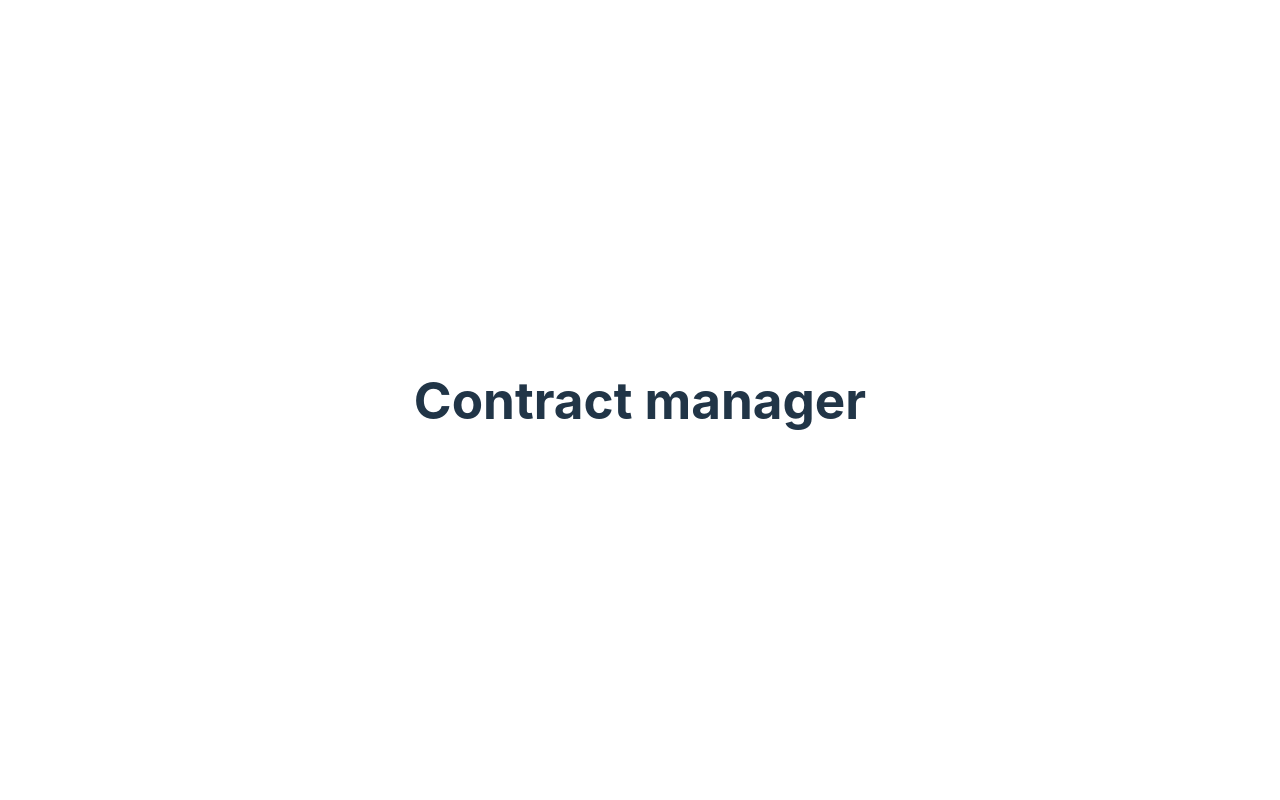
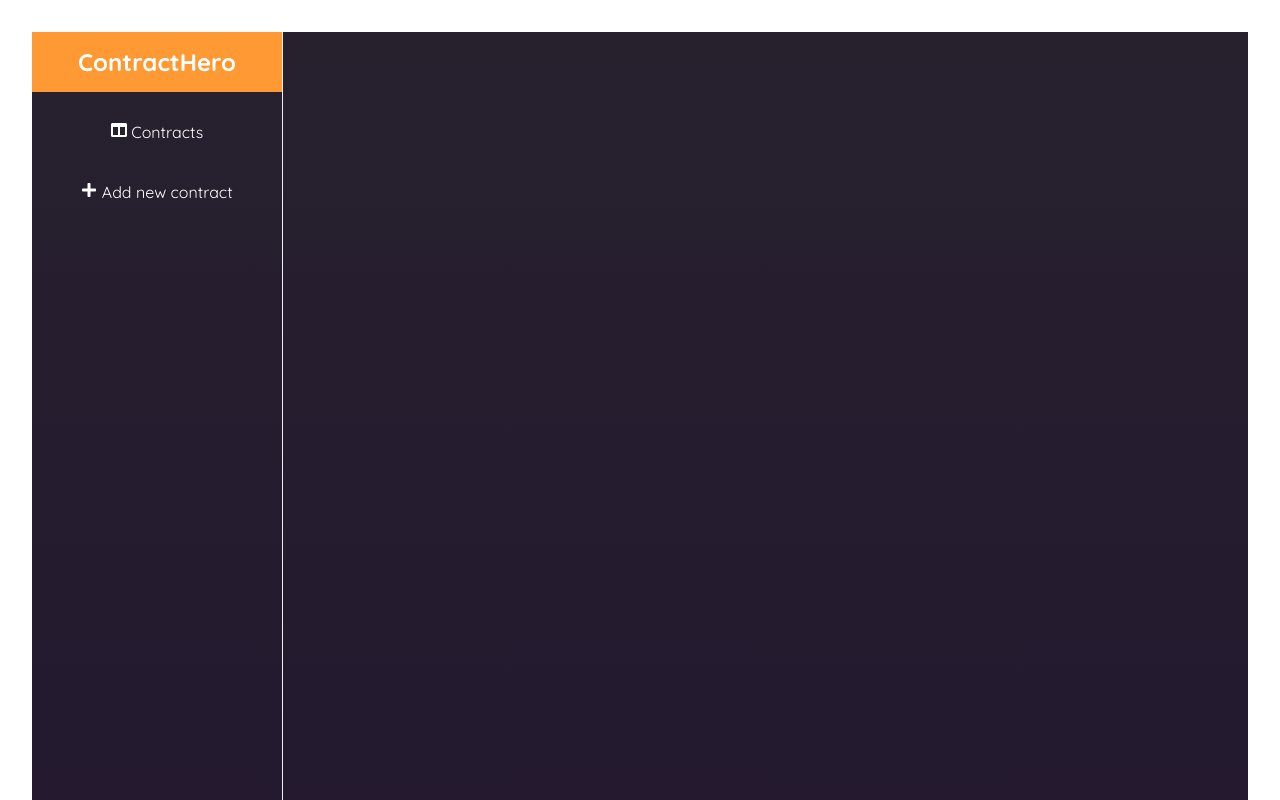
Before and after one commit to Kavery-pm/contractManager, a React (Vite) app: page / in a window 1280 px wide. Shown: the top 800 px of the page. Built offline with nearby package versions, Linux system fonts and the light colour scheme.

Commit message:
added sidebar and stylings

```diff
--- a/src/App.jsx
+++ b/src/App.jsx
@@ -1,15 +1,28 @@
-import { useState } from 'react'
-import reactLogo from './assets/react.svg'
-import viteLogo from '/vite.svg'
+import { ThemeProvider, createTheme } from '@mui/material/styles';
 import './App.css'
+import SideNavigation from './layouts/sideBar';
 
 function App() {
-
+  const theme = createTheme({
+    palette: {
+      primary: {
+        main:   '#20caa4'  ,
+      },
+      secondary: {
+        main:  '#157f8a'  ,
+      },
+    },
+    typography: {
+      fontFamily: "Roboto, sans-serif",
+    },
+    spacing: 4,
+  });
 
   return (
-    <>
-      <h1>Contract manager</h1>
-    </>
+    <ThemeProvider theme={theme}>
+   <SideNavigation />
+    </ThemeProvider>
+
   )
 }
 
--- a/src/index.css
+++ b/src/index.css
@@ -1,69 +1,11 @@
-:root {
-  font-family: Inter, system-ui, Avenir, Helvetica, Arial, sans-serif;
-  line-height: 1.5;
-  font-weight: 400;
-
-  color-scheme: light dark;
-  color: rgba(255, 255, 255, 0.87);
-  background-color: #242424;
-
-  font-synthesis: none;
-  text-rendering: optimizeLegibility;
+@import url('https://fonts.googleapis.com/css2?family=Quicksand:wght@400;700&display=swap');
+body {
+  margin: 0;
+  font-family: 'Quicksand', sans-serif;
   -webkit-font-smoothing: antialiased;
   -moz-osx-font-smoothing: grayscale;
-  -webkit-text-size-adjust: 100%;
+
 }
-
-a {
-  font-weight: 500;
-  color: #646cff;
-  text-decoration: inherit;
+ .css-dip3t8{
+background: linear-gradient(#27212e, #221530);
 }
-a:hover {
-  color: #535bf2;
-}
-
-body {
-  margin: 0;
-  display: flex;
-  place-items: center;
-  min-width: 320px;
-  min-height: 100vh;
-}
-
-h1 {
-  font-size: 3.2em;
-  line-height: 1.1;
-}
-
-button {
-  border-radius: 8px;
-  border: 1px solid transparent;
-  padding: 0.6em 1.2em;
-  font-size: 1em;
-  font-weight: 500;
-  font-family: inherit;
-  background-color: #1a1a1a;
-  cursor: pointer;
-  transition: border-color 0.25s;
-}
-button:hover {
-  border-color: #646cff;
-}
-button:focus,
-button:focus-visible {
-  outline: 4px auto -webkit-focus-ring-color;
-}
-
-@media (prefers-color-scheme: light) {
-  :root {
-    color: #213547;
-    background-color: #ffffff;
-  }
-  a:hover {
-    color: #747bff;
-  }
-  button {
-    background-color: #f9f9f9;
-  }
-}
--- /dev/null
+++ b/src/layouts/sideBar.jsx
@@ -0,0 +1,112 @@
+import { useState } from "react";
+import { AiOutlineMenu } from "react-icons/ai";
+import {  FaColumns, FaPlus } from "react-icons/fa";
+import { Sidebar, Menu } from "react-pro-sidebar";
+
+
+import styled from "styled-components";
+
+const SidebarContainer = styled.div`
+  background: linear-gradient(#27212e, #221530);
+  height: 145vh;
+`;
+
+const CustomMenu = styled(Menu)`
+  background-color: '#20caa4';
+  &.active {
+    background-color: #ff0000;
+    color: #ffffff;
+  }
+  &:hover {
+    background-color: '#20caa4';
+    color: #ffffff;
+  }
+  ul {
+    list-style-type: none;
+    padding: 0;
+    margin: 0;
+  }
+`;
+
+const StyledMenuItem = styled.li`
+  &:hover {
+    transform: translateX(-5px);
+    transition: transform 0.2s;
+    box-shadow: 0 2px 30px rgba(234, 78, 240, 0.4);
+    padding: 5px;
+    border-radius: 10px;
+    background-color: #20caa4;
+  }
+  a {
+    text-decoration: none;
+    color: inherit; /* Optionally, you can inherit the color from the parent */
+  }
+`;
+
+const SideNavigation = (props) => {
+  const [collapsed, setCollapsed] = useState(false);
+console.log(props);
+  const styles = {
+    sideBarHeight: {
+      height: "145vh",
+      color: "white",
+    },
+    menuIcon: {
+      float: "right",
+      margin: "10px",
+    },
+    header: {
+      display: "flex",
+      alignItems: "center",
+      justifyContent: "center",
+      height: "60px",
+      backgroundColor: "#ff9933",
+      color: "white",
+      fontSize: "24px",
+      fontWeight: "bold",
+    },
+    listItem: {
+      padding:'10px',
+      marginTop: "20px",
+      marginBottom: "20px",
+    },
+    button: {
+      marginTop: "20px",
+    },
+
+
+  };
+
+  const onClickMenuIcon = () => {
+    setCollapsed(!collapsed);
+  };
+
+  return (
+    <SidebarContainer>
+      <Sidebar style={styles.sideBarHeight} collapsed={collapsed}>
+        <div style={styles.header}>
+          <div style={styles.menuIcon} onClick={onClickMenuIcon}>
+            {collapsed ? <AiOutlineMenu /> : "ContractHero"}
+          </div>
+        </div>
+        <CustomMenu iconShape="square">
+          <ul>
+            <StyledMenuItem style={styles.listItem}>
+
+                <FaColumns /> Contracts
+
+            </StyledMenuItem>
+            <StyledMenuItem style={styles.listItem}>
+
+                <FaPlus /> Add new contract
+
+            </StyledMenuItem>
+          </ul>
+        </CustomMenu>
+
+      </Sidebar>
+    </SidebarContainer>
+  );
+};
+
+export default SideNavigation;
```
Also changed, not shown: package.json (+8 -1 lines), 1 other file (tests, documents, lock files or other folders).
